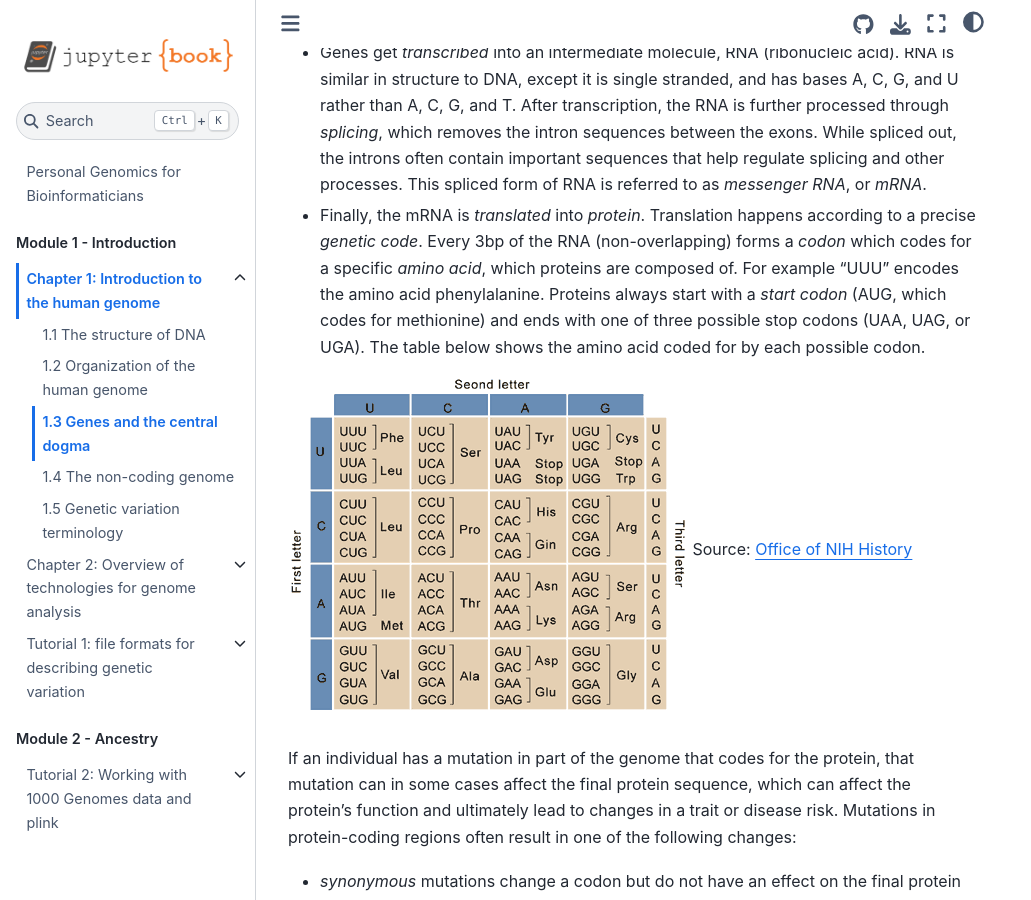
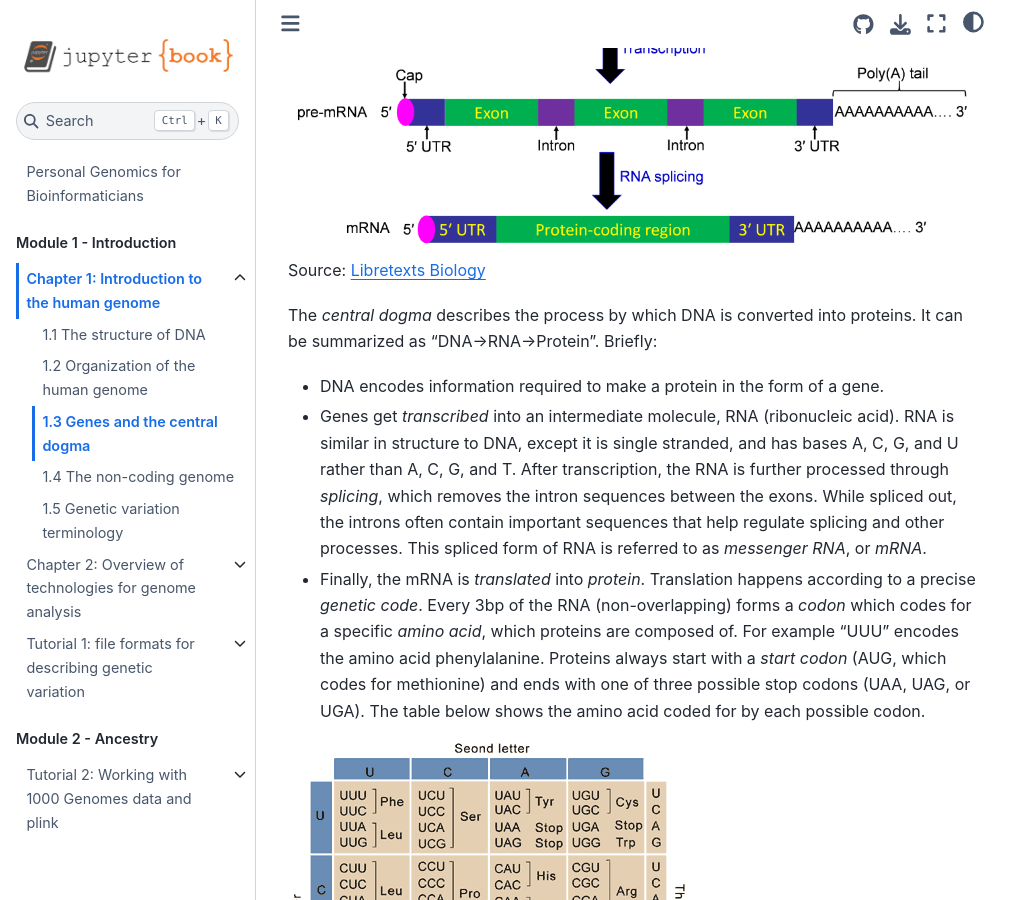
Before and after one commit to gymrek-lab/personal-genomics-textbook, a Jupyter Book: the page built from intro/genome/central_dogma.md, in a window 1280 px wide and 900 px high, scrolled down 548 px. Shown: the whole window, without its empty margins (0-1031 px from the left). Built offline with Jupyter Book 1.0.4 settings and Sphinx 7.4.7 and the Sphinx Book theme 1.1.4, drawn with Linux system fonts in a browser that asks for light colours.

Commit message:
Update central_dogma.md
add image of DNA transcription

```diff
--- a/intro/genome/central_dogma.md
+++ b/intro/genome/central_dogma.md
@@ -6,6 +6,9 @@ Genes consist of several main components:
 * *Exons* usually code for the actual sequence of the protein
 * *Introns* are (often quite long) sequences between exons that do not actually code for sequence of the final protein
 * There are also often *untranslated regions* (UTRs) at the 5' and 3' ends of proteins which encode important regulatory sequences. Technically, UTRs are considered exons but they do not actually get translated into proteins.
+
+![transcription](images/Promoter.png)
+Source: [Libretexts Biology](https://bio.libretexts.org/Bookshelves/Genetics/Genetics_Agriculture_and_Biotechnology_(Suza_and_Lee)/01%3A_Chapters/1.05%3A_Gene_Expression-_Transcription)
 
 The *central dogma* describes the process by which DNA is converted into proteins. It can be summarized as "DNA->RNA->Protein". Briefly:
 * DNA encodes information required to make a protein in the form of a gene.
```
